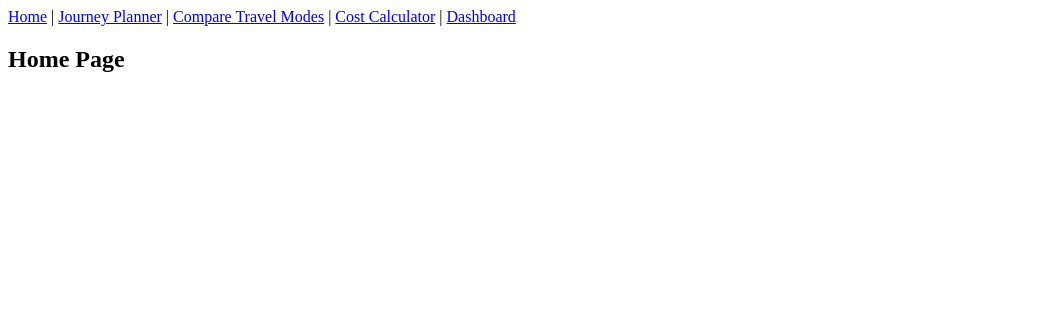
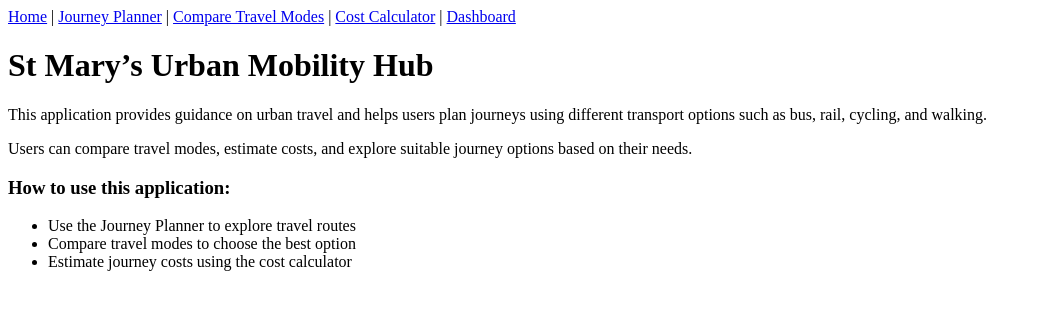
Before and after one commit to sitanatarajan2006/React-Project, a React (Vite) app in the folder st-marys-mobility-hub/: page / in a window 1280 px wide. Shown: the top 310 px of the page, without its empty margins (0-1038 px from the left). Built offline with nearby package versions, Linux system fonts and the light colour scheme.

Commit message:
added info to home page

```diff
--- a/st-marys-mobility-hub/src/pages/Home.jsx
+++ b/st-marys-mobility-hub/src/pages/Home.jsx
@@ -1,4 +1,27 @@
 function Home() {
-  return <h2>Home  Page</h2>;
+  return (
+    <div>
+      <h1>St Mary’s Urban Mobility Hub</h1>
+
+      <p>
+        This application provides guidance on urban travel and helps users plan
+        journeys using different transport options such as bus, rail, cycling,
+        and walking.
+      </p>
+
+      <p>
+        Users can compare travel modes, estimate costs, and explore suitable
+        journey options based on their needs.
+      </p>
+
+      <h3>How to use this application:</h3>
+      <ul>
+        <li>Use the Journey Planner to explore travel routes</li>
+        <li>Compare travel modes to choose the best option</li>
+        <li>Estimate journey costs using the cost calculator</li>
+      </ul>
+    </div>
+  );
 }
+
 export default Home;
```
